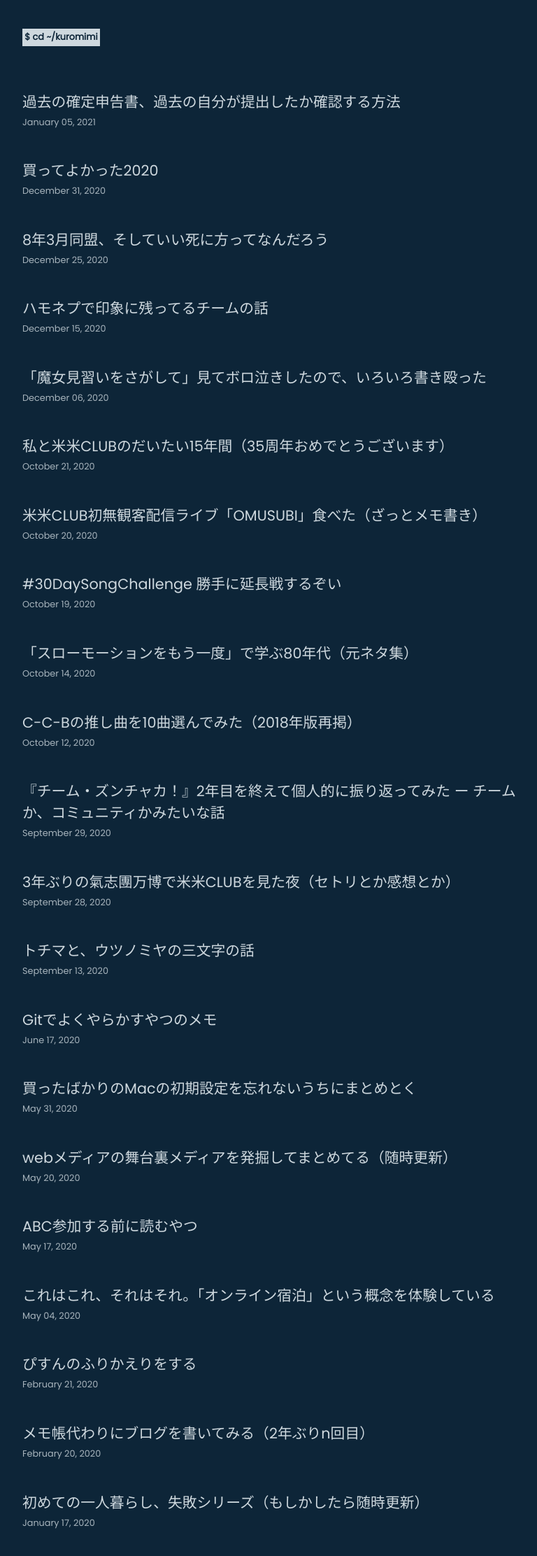
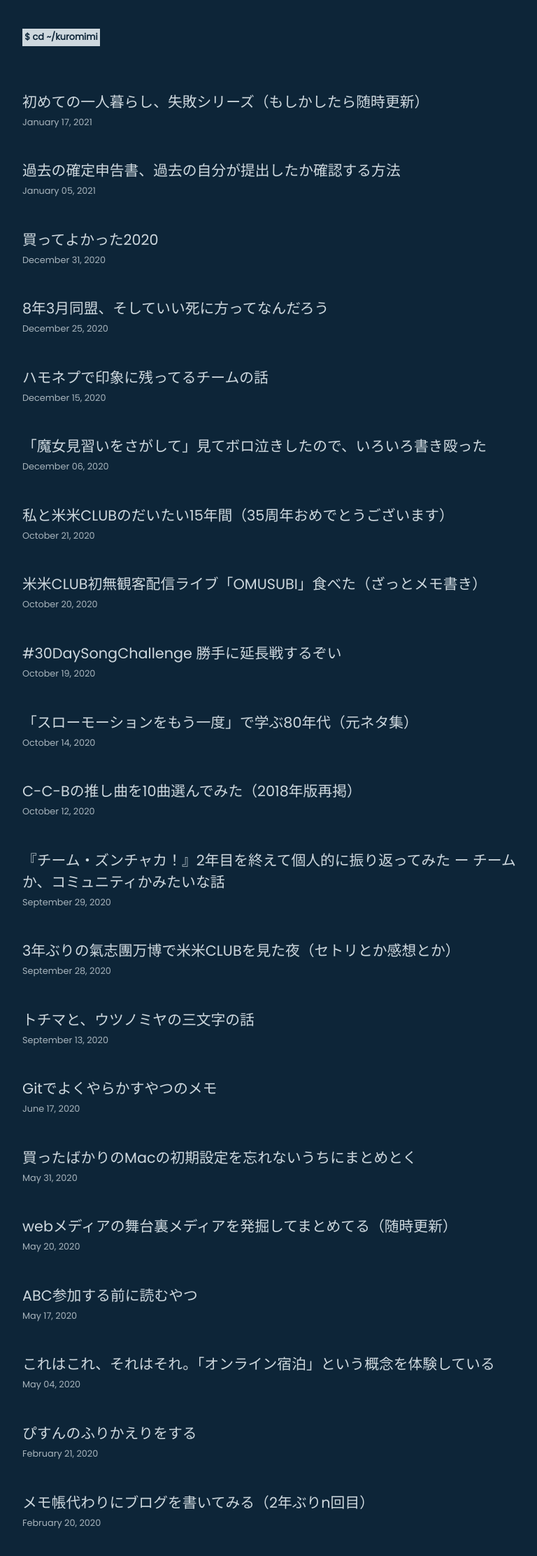
Before and after one commit to moemarusan/kuromimi, a Gatsby site: page / in a window 1280 px wide. Shown: the whole page at 70% size, without its empty margins (248-1016 px from the left). Built offline with nearby package versions, Linux system fonts and the light colour scheme; Gatsby itself is replaced by a stand-in of ours.

Commit message:
:wrench:[fix] 日付ミスってた

```diff
--- a/content/blog/miss-of-hitorigurashi/index.md
+++ b/content/blog/miss-of-hitorigurashi/index.md
@@ -1,6 +1,6 @@
 ---
 title: "初めての一人暮らし、失敗シリーズ（もしかしたら随時更新）"
-date: 2020-01-17
+date: 2021-01-17
 ---
 
 思うに「初めての一人暮らしのアドバイス」というものは世の中に溢れているが、私が一人暮らしを始めたころ、欲しかったのは失敗談だった。
```
